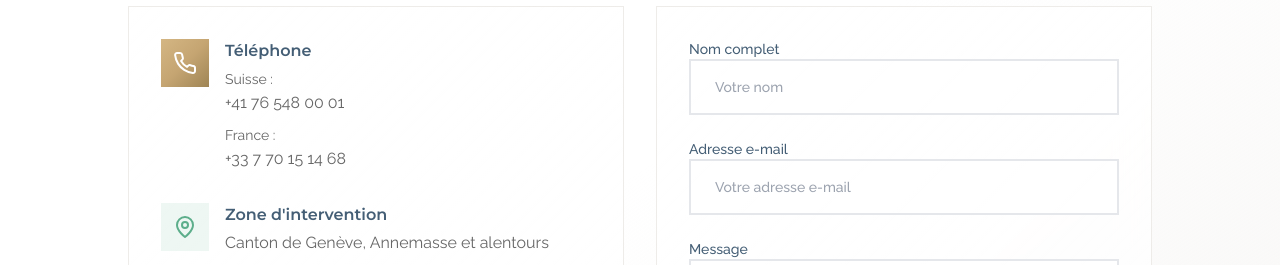
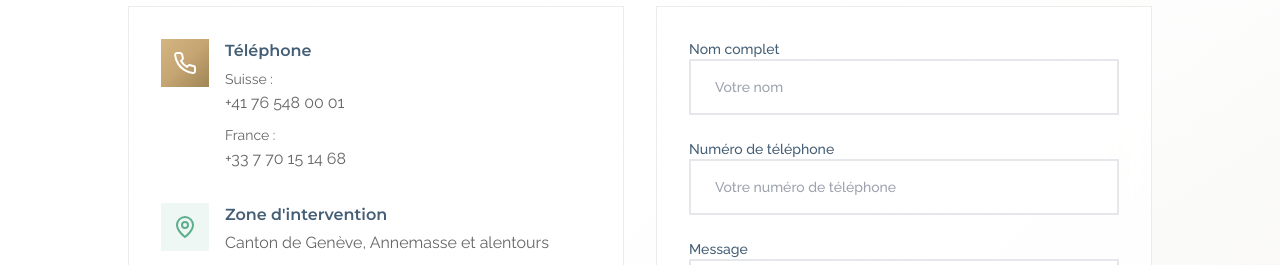
Before and after one commit to ske-media/orbit_YBcarrelage_FR, a React (Vite) app: page / in a window 1280 px wide. Shown: the part 8160-8425 px from the top of the page. Built offline with nearby package versions, Linux system fonts and the light colour scheme; a web font is replaced by a local one.

Commit message:
EmailJS III

```diff
--- a/src/components/Contact.tsx
+++ b/src/components/Contact.tsx
@@ -121,17 +121,18 @@ const Contact = () => {
 
                 <p>
   <label className="block text-sm font-medium text-paynes-gray mb-2">
-                    Adresse e-mail
+    Numéro de téléphone
     <input
-                      type="email"
-                      name="user_email"
-                      autoComplete="email"
+      type="tel"
+      name="user_phone"
+      autoComplete="tel"
       className="w-full px-6 py-4 premium-input"
-                      placeholder="Votre adresse e-mail"
+      placeholder="Votre numéro de téléphone"
       required
     />
   </label>
 </p>
+
 
                 <p>
                   <label className="block text-sm font-medium text-paynes-gray mb-2">
```
Lines whose indentation alone changed are shown as unchanged.
